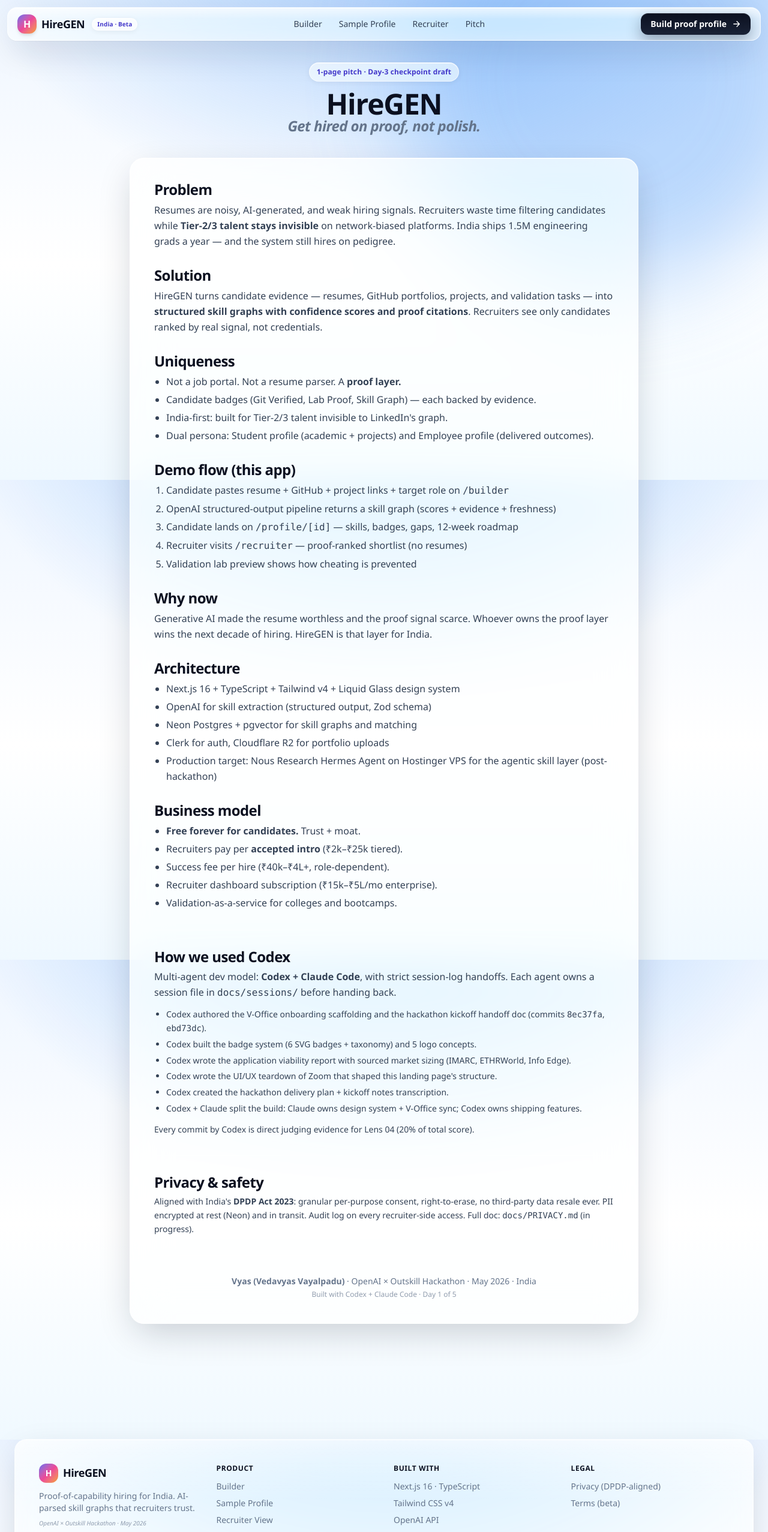
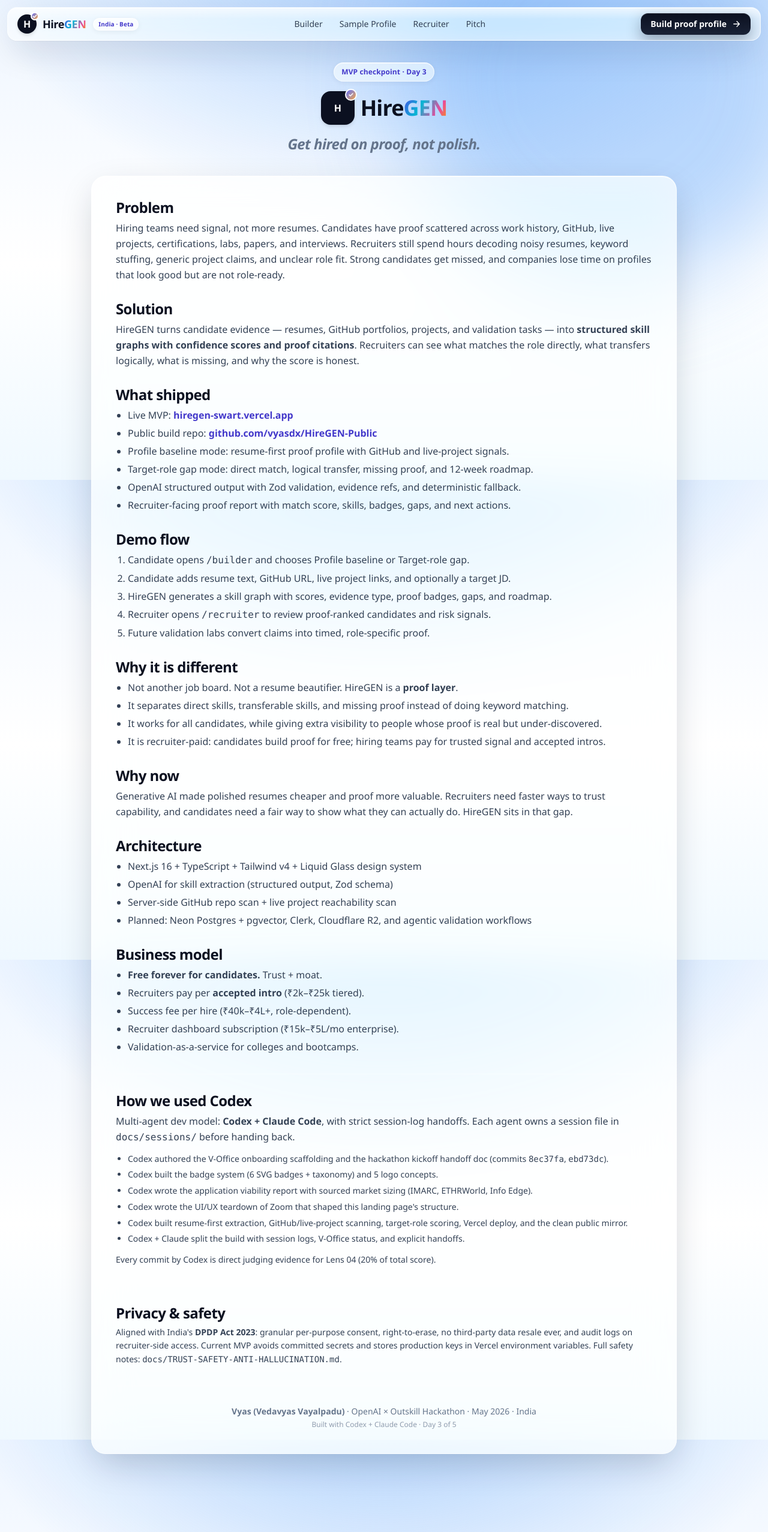
Before and after one commit to vyasdx/HireGEN-Public, a Next.js app in the folder web/: page /brief in a window 1280 px wide. Shown: the top 2554 px of the page at 60% size. Built offline with nearby package versions, Linux system fonts and the light colour scheme.

Commit message:
feat: polish checkpoint brief and brand

```diff
--- a/web/src/app/brief/page.tsx
+++ b/web/src/app/brief/page.tsx
@@ -1,31 +1,33 @@
 import { Nav } from "@/components/nav";
 import { Footer } from "@/components/footer";
+import { BrandMark } from "@/components/brand-mark";
 
 export default function BriefPage() {
   return (
     <>
       <Nav />
-      <main className="px-6 pt-12 pb-24 max-w-4xl mx-auto w-full">
+      <main className="px-6 pt-12 pb-24 max-w-5xl mx-auto w-full">
         <div className="text-center mb-10">
-          <div className="chip mb-3 mx-auto">1-page pitch · Day-3 checkpoint draft</div>
-          <h1 className="display text-5xl">
-            HireGEN
-          </h1>
+          <div className="chip mb-4 mx-auto">MVP checkpoint · Day 3</div>
+          <div className="flex justify-center mb-5">
+            <BrandMark size="lg" />
+          </div>
           <p className="display text-2xl text-ink-500 italic">
             Get hired on proof, not polish.
           </p>
         </div>
 
-        <section className="glass-strong p-8 md:p-10 space-y-8">
+        <section className="glass-strong p-8 md:p-10 space-y-9">
           <div className="relative z-10 space-y-8">
 
             <div>
               <h2 className="display text-2xl mb-2">Problem</h2>
               <p className="text-ink-700 leading-relaxed">
-                Resumes are noisy, AI-generated, and weak hiring signals. Recruiters waste time
-                filtering candidates while <strong>Tier-2/3 talent stays invisible</strong> on
-                network-biased platforms. India ships 1.5M engineering grads a year — and the
-                system still hires on pedigree.
+                Hiring teams need signal, not more resumes. Candidates have proof scattered
+                across work history, GitHub, live projects, certifications, labs, papers, and
+                interviews. Recruiters still spend hours decoding noisy resumes, keyword stuffing,
+                generic project claims, and unclear role fit. Strong candidates get missed, and
+                companies lose time on profiles that look good but are not role-ready.
               </p>
             </div>
 
@@ -34,37 +36,50 @@
               <p className="text-ink-700 leading-relaxed">
                 HireGEN turns candidate evidence — resumes, GitHub portfolios, projects, and
                 validation tasks — into <strong>structured skill graphs with confidence scores
-                and proof citations</strong>. Recruiters see only candidates ranked by real signal,
-                not credentials.
+                and proof citations</strong>. Recruiters can see what matches the role directly,
+                what transfers logically, what is missing, and why the score is honest.
               </p>
             </div>
 
             <div>
-              <h2 className="display text-2xl mb-2">Uniqueness</h2>
+              <h2 className="display text-2xl mb-2">What shipped</h2>
               <ul className="text-ink-700 leading-relaxed space-y-1 list-disc pl-5">
-                <li>Not a job portal. Not a resume parser. A <strong>proof layer.</strong></li>
-                <li>Candidate badges (Git Verified, Lab Proof, Skill Graph) — each backed by evidence.</li>
-                <li>India-first: built for Tier-2/3 talent invisible to LinkedIn&apos;s graph.</li>
-                <li>Dual persona: Student profile (academic + projects) and Employee profile (delivered outcomes).</li>
+                <li>Live MVP: <a className="text-brand-700 font-semibold hover:underline" href="https://hiregen-swart.vercel.app">hiregen-swart.vercel.app</a></li>
+                <li>Public build repo: <a className="text-brand-700 font-semibold hover:underline" href="https://github.com/vyasdx/HireGEN-Public">github.com/vyasdx/HireGEN-Public</a></li>
+                <li>Profile baseline mode: resume-first proof profile with GitHub and live-project signals.</li>
+                <li>Target-role gap mode: direct match, logical transfer, missing proof, and 12-week roadmap.</li>
+                <li>OpenAI structured output with Zod validation, evidence refs, and deterministic fallback.</li>
+                <li>Recruiter-facing proof report with match score, skills, badges, gaps, and next actions.</li>
               </ul>
             </div>
 
             <div>
-              <h2 className="display text-2xl mb-2">Demo flow (this app)</h2>
+              <h2 className="display text-2xl mb-2">Demo flow</h2>
               <ol className="text-ink-700 leading-relaxed space-y-1 list-decimal pl-5">
-                <li>Candidate pastes resume + GitHub + project links + target role on <code>/builder</code></li>
-                <li>OpenAI structured-output pipeline returns a skill graph (scores + evidence + freshness)</li>
-                <li>Candidate lands on <code>/profile/[id]</code> — skills, badges, gaps, 12-week roadmap</li>
-                <li>Recruiter visits <code>/recruiter</code> — proof-ranked shortlist (no resumes)</li>
-                <li>Validation lab preview shows how cheating is prevented</li>
+                <li>Candidate opens <code>/builder</code> and chooses Profile baseline or Target-role gap.</li>
+                <li>Candidate adds resume text, GitHub URL, live project links, and optionally a target JD.</li>
+                <li>HireGEN generates a skill graph with scores, evidence type, proof badges, gaps, and roadmap.</li>
+                <li>Recruiter opens <code>/recruiter</code> to review proof-ranked candidates and risk signals.</li>
+                <li>Future validation labs convert claims into timed, role-specific proof.</li>
               </ol>
+            </div>
+
+            <div>
+              <h2 className="display text-2xl mb-2">Why it is different</h2>
+              <ul className="text-ink-700 leading-relaxed space-y-1 list-disc pl-5">
+                <li>Not another job board. Not a resume beautifier. HireGEN is a <strong>proof layer</strong>.</li>
+                <li>It separates direct skills, transferable skills, and missing proof instead of doing keyword matching.</li>
+                <li>It works for all candidates, while giving extra visibility to people whose proof is real but under-discovered.</li>
+                <li>It is recruiter-paid: candidates build proof for free; hiring teams pay for trusted signal and accepted intros.</li>
+              </ul>
             </div>
 
             <div>
               <h2 className="display text-2xl mb-2">Why now</h2>
               <p className="text-ink-700 leading-relaxed">
-                Generative AI made the resume worthless and the proof signal scarce. Whoever
-                owns the proof layer wins the next decade of hiring. HireGEN is that layer for India.
+                Generative AI made polished resumes cheaper and proof more valuable. Recruiters
+                need faster ways to trust capability, and candidates need a fair way to show what
+                they can actually do. HireGEN sits in that gap.
               </p>
             </div>
 
@@ -73,9 +88,8 @@
               <ul className="text-ink-700 leading-relaxed space-y-1 list-disc pl-5">
                 <li>Next.js 16 + TypeScript + Tailwind v4 + Liquid Glass design system</li>
                 <li>OpenAI for skill extraction (structured output, Zod schema)</li>
-                <li>Neon Postgres + pgvector for skill graphs and matching</li>
-                <li>Clerk for auth, Cloudflare R2 for portfolio uploads</li>
-                <li>Production target: Nous Research Hermes Agent on Hostinger VPS for the agentic skill layer (post-hackathon)</li>
+                <li>Server-side GitHub repo scan + live project reachability scan</li>
+                <li>Planned: Neon Postgres + pgvector, Clerk, Cloudflare R2, and agentic validation workflows</li>
               </ul>
             </div>
 
@@ -101,8 +115,8 @@
                 <li>Codex built the badge system (6 SVG badges + taxonomy) and 5 logo concepts.</li>
                 <li>Codex wrote the application viability report with sourced market sizing (IMARC, ETHRWorld, Info Edge).</li>
                 <li>Codex wrote the UI/UX teardown of Zoom that shaped this landing page&apos;s structure.</li>
-                <li>Codex created the hackathon delivery plan + kickoff notes transcription.</li>
-                <li>Codex + Claude split the build: Claude owns design system + V-Office sync; Codex owns shipping features.</li>
+                <li>Codex built resume-first extraction, GitHub/live-project scanning, target-role scoring, Vercel deploy, and the clean public mirror.</li>
+                <li>Codex + Claude split the build with session logs, V-Office status, and explicit handoffs.</li>
               </ul>
               <p className="text-ink-700 leading-relaxed mt-3 text-sm">
                 Every commit by Codex is direct judging evidence for Lens 04 (20% of total score).
@@ -113,9 +127,9 @@
               <h2 className="display text-2xl mb-2">Privacy &amp; safety</h2>
               <p className="text-ink-700 leading-relaxed text-sm">
                 Aligned with India&apos;s <strong>DPDP Act 2023</strong>: granular per-purpose consent,
-                right-to-erase, no third-party data resale ever. PII encrypted at rest (Neon)
-                and in transit. Audit log on every recruiter-side access. Full doc:{" "}
-                <code>docs/PRIVACY.md</code> (in progress).
+                right-to-erase, no third-party data resale ever, and audit logs on recruiter-side access.
+                Current MVP avoids committed secrets and stores production keys in Vercel environment variables.
+                Full safety notes: <code>docs/TRUST-SAFETY-ANTI-HALLUCINATION.md</code>.
               </p>
             </div>
 
@@ -124,7 +138,7 @@
                 <strong>Vyas (Vedavyas Vayalpadu)</strong> · OpenAI × Outskill Hackathon · May 2026 · India
               </p>
               <p className="text-xs text-ink-500/70 mt-1">
-                Built with Codex + Claude Code · Day 1 of 5
+                Built with Codex + Claude Code · Day 3 of 5
               </p>
             </div>
 
--- /dev/null
+++ b/web/src/components/brand-mark.tsx
@@ -0,0 +1,32 @@
+type BrandMarkProps = {
+  size?: "sm" | "md" | "lg";
+  showText?: boolean;
+};
+
+const sizes = {
+  sm: { box: "h-8 w-8", text: "text-lg", check: "h-3.5 w-3.5" },
+  md: { box: "h-10 w-10", text: "text-xl", check: "h-4 w-4" },
+  lg: { box: "h-14 w-14", text: "text-4xl", check: "h-5 w-5" },
+};
+
+export function BrandMark({ size = "sm", showText = true }: BrandMarkProps) {
+  const s = sizes[size];
+
+  return (
+    <div className="flex items-center gap-2.5">
+      <div className={`${s.box} relative rounded-2xl bg-ink-900 shadow-md flex items-center justify-center shrink-0`}>
+        <span className="text-white font-black tracking-tight">H</span>
+        <span className={`${s.check} absolute -right-1 -top-1 rounded-full bg-gradient-to-br from-brand-500 to-accent-500 border-2 border-white flex items-center justify-center`}>
+          <svg viewBox="0 0 12 12" className="h-2.5 w-2.5 text-white" aria-hidden="true">
+            <path d="M2.5 6.2 4.8 8.4 9.5 3.6" fill="none" stroke="currentColor" strokeWidth="1.8" strokeLinecap="round" strokeLinejoin="round" />
+          </svg>
+        </span>
+      </div>
+      {showText ? (
+        <span className={`display ${s.text} leading-none`}>
+          Hire<span className="gradient-text">GEN</span>
+        </span>
+      ) : null}
+    </div>
+  );
+}
--- a/web/src/components/footer.tsx
+++ b/web/src/components/footer.tsx
@@ -1,4 +1,5 @@
 import Link from "next/link";
+import { BrandMark } from "@/components/brand-mark";
 
 export function Footer() {
   return (
@@ -6,14 +7,9 @@
       <div className="max-w-7xl mx-auto glass p-8 md:p-10">
         <div className="relative z-10 grid md:grid-cols-4 gap-8 text-sm">
           <div>
-            <div className="flex items-center gap-2">
-              <div className="w-8 h-8 rounded-xl bg-gradient-to-br from-brand-500 via-pink-500 to-accent-500 flex items-center justify-center text-white font-bold">
-                H
-              </div>
-              <span className="display text-lg">HireGEN</span>
-            </div>
+            <BrandMark />
             <p className="mt-3 text-ink-500 max-w-xs">
-              Proof-of-capability hiring for India. AI-parsed skill graphs that recruiters trust.
+              Proof-of-capability hiring for candidates and recruiters. AI-parsed skill graphs that hiring teams can trust.
             </p>
             <p className="mt-2 text-[10px] text-ink-500/70 italic">
               OpenAI × Outskill Hackathon · May 2026
--- a/web/src/components/nav.tsx
+++ b/web/src/components/nav.tsx
@@ -1,14 +1,12 @@
 import Link from "next/link";
+import { BrandMark } from "@/components/brand-mark";
 
 export function Nav() {
   return (
     <header className="sticky top-3 z-40 px-3">
       <div className="max-w-7xl mx-auto glass !rounded-2xl h-14 px-4 flex items-center justify-between">
         <Link href="/" className="relative z-10 flex items-center gap-2">
-          <div className="w-8 h-8 rounded-xl bg-gradient-to-br from-brand-500 via-pink-500 to-accent-500 flex items-center justify-center text-white font-bold shadow-md">
-            H
-          </div>
-          <span className="display text-lg">HireGEN</span>
+          <BrandMark />
           <span className="chip !py-0.5 !px-2 !text-[10px] ml-1">India · Beta</span>
         </Link>
 
```
Also changed, not shown: 3 other files (tests, documents, lock files or other folders).
